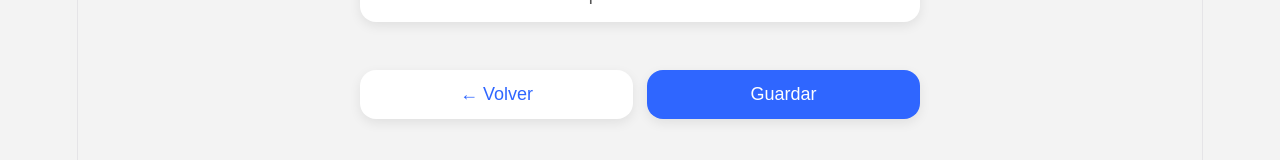
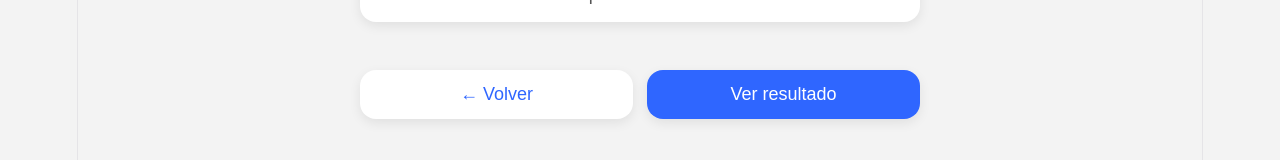
Before and after one commit to Aslybri/Urgentia, a React app: page /submenu in a window 1280 px wide. Shown: the part 396-556 px from the top of the page. Built offline with nearby package versions, Linux system fonts and the light colour scheme; the HTML template or start-up script is replaced by a standard one.

Commit message:
Navigate to preliminary result after symptom questions

```diff
--- a/src/pages/Urgencia/Submenu.jsx
+++ b/src/pages/Urgencia/Submenu.jsx
@@ -62,9 +62,9 @@ function Submenu() {
 
           <button
             className="secondary-btn primary-next"
-            onClick={() => navigate("/banderas")}
+            onClick={() => navigate("/result")}
           >
-            Guardar
+            Ver resultado
           </button>
         </div>
       </div>
```
